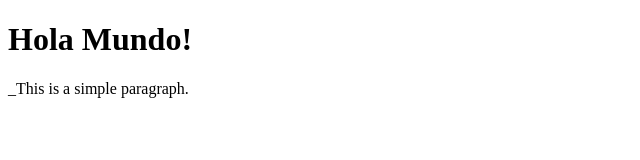
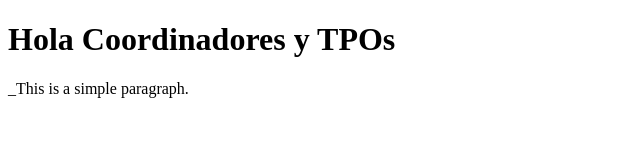
Before and after one commit to ArqSol/testpipeline, a plain HTML site: page index.html in a window 1280 px wide. Shown: the whole page, without its empty margins (0-640 px from the left). Drawn offline with Linux system fonts and the light colour scheme.

Commit message:
Update index.html
Cambio a texto de hola mundo

```diff
--- a/index.html
+++ b/index.html
@@ -7,7 +7,7 @@
     </head>
 
     <body>
-        <h1>Hola Mundo!</h1>
+        <h1>Hola Coordinadores y TPOs</h1>
         <p>_This is a simple paragraph.</p>
     </body>
 
```
